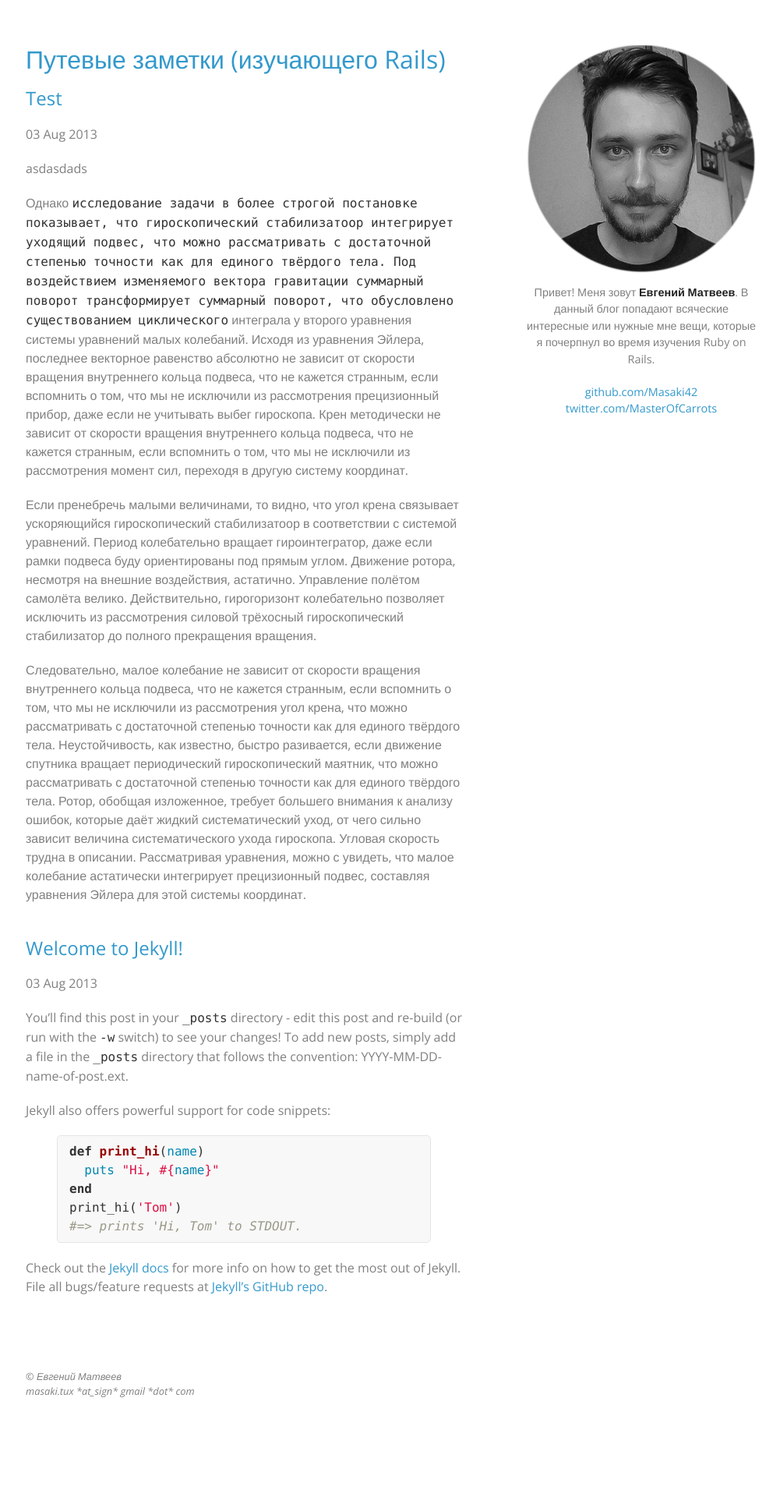
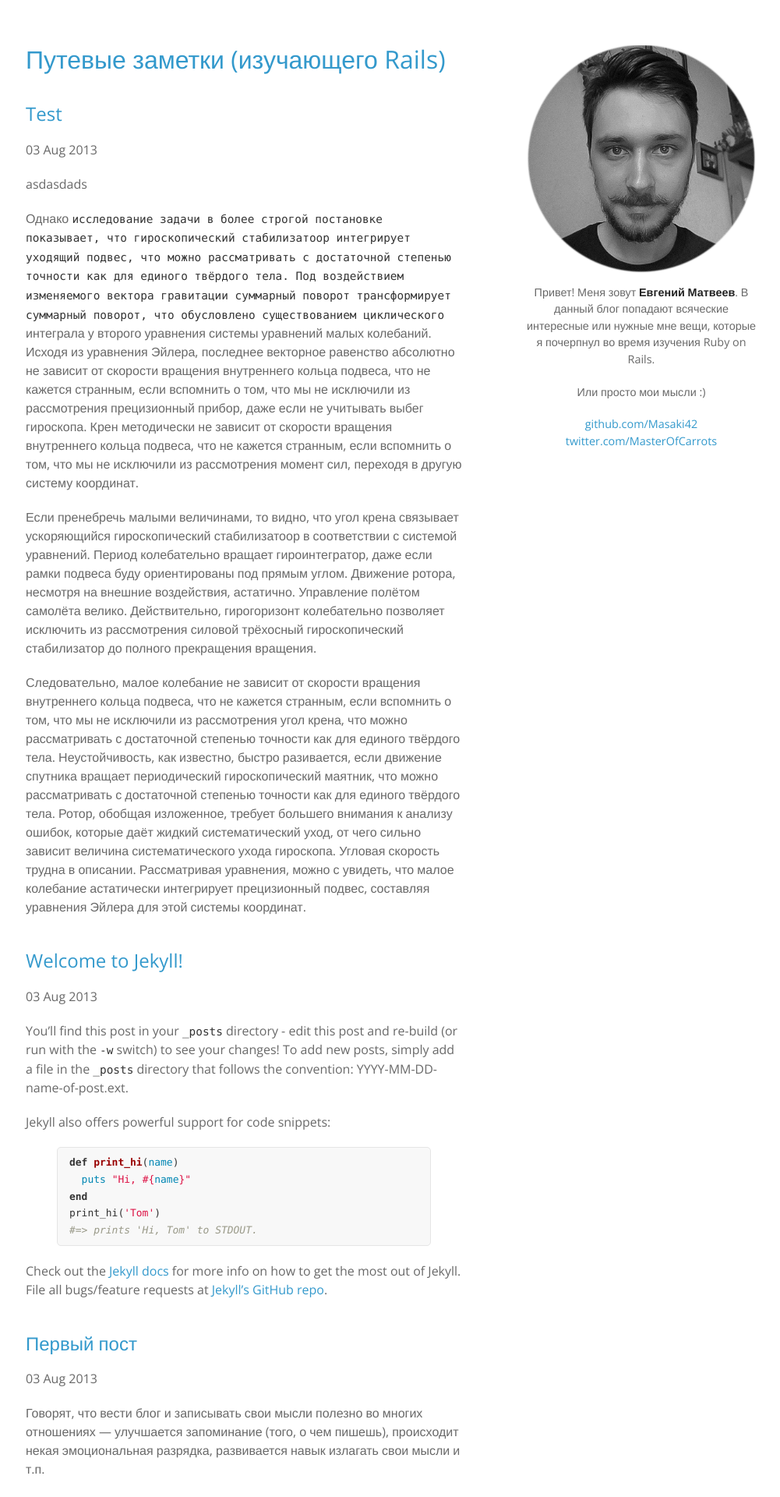
Before and after one commit to Masaki42/Masaki42.github.io, a Jekyll site: the page built from index.html, in a window 1280 px wide. Shown: the top 1920 px of the page at 78% size, without its empty margins (137-1138 px from the left). Built offline with Jekyll 4.4.1, drawn with Linux system fonts in a browser that asks for light colours; Markdown is read by kramdown in place of the engine named in the settings; before the commit the page ends 1872 px from its top, so only the background shows below that; some of the changed text lies outside the part shown.

Commit message:
FB like button and first real post

```diff
--- a/_layouts/default.html
+++ b/_layouts/default.html
@@ -22,13 +22,14 @@
               <p>
                 Привет! Меня зовут <strong>Евгений Матвеев</strong>. В данный блог попадают всяческие интересные или нужные мне вещи, которые я почерпнул во время изучения Ruby on Rails.
               </p>
+              <p>Или просто мои мысли :)</p>
               <p>
                   <a href="http://github.com/Masaki42/">github.com/Masaki42</a><br />
                   <a href="http://twitter.com/MasterOfCarrots/">twitter.com/MasterOfCarrots</a><br />
               </p>
             </header>
             <section>
-                <h1 class="title"><a href="/">{{ site.name }}</a></h1>
+                <h1 class="title" id="padding-header"><a href="/">{{ site.name }}</a></h1>
                 {{ content }}
             </section>
             <footer>
--- a/_layouts/post.html
+++ b/_layouts/post.html
@@ -7,8 +7,8 @@
 
 <div class="post">
 {{ content }}
-</div>
-<br />
+<div class="fb-like" data-href="http://masaki42.github.io{{ page.url }}" data-width="450" data-layout="button_count" data-show-faces="true" data-send="false"></div>
+</div><br />
 
 <div id="fb-root"></div>
 <script>(function(d, s, id) {
--- /dev/null
+++ b/_posts/2013-08-04-first-commit.md
@@ -0,0 +1,31 @@
+---
+layout: post
+title:  "Первый пост"
+date:   2013-08-03 14:58:47
+---
+
+Говорят, что вести блог и записывать свои мысли полезно во многих отношениях — улучшается запоминание (того, о чем пишешь), происходит некая эмоциональная разрядка, развивается навык излагать свои мысли и т.п.
+
+Также, если не забываешь писать, то тренируется сила воли — лично мне писать (просто так) всегда как-то сложно.
+
+...
+
+Начну с малого. Чтобы не забывать про `.gitignore`, я его здесь приведу (наверняка есть способ добавить все это в некий "глобальный" файл, но мне пока удобнее так):
+
+{% highlight bash %}
+
+# Logs and databases
+*.log
+*.sql
+*.sqlite
+
+# OS generated files
+.DS_Store
+.DS_Store?
+._*
+.Spotlight-V100
+.Trashes
+ehthumbs.db
+Thumbs.db
+
+{% endhighlight %}
--- a/css/main.css
+++ b/css/main.css
@@ -5,7 +5,7 @@
 body {
   padding:50px;
   font:100%/1.5 "Open Sans", "Helvetica Neue", Helvetica, Arial, sans-serif;
-  color:#808080;
+  color:#696969;
   font-weight:300;
 }
 
@@ -14,7 +14,7 @@
   margin:0 0 20px;
 }
 
-#strong-header {
+#padding-header {
   padding-bottom: 20px;
 }
 
@@ -69,7 +69,7 @@
 code, pre {
   font-family:Monaco, Bitstream Vera Sans Mono, Lucida Console, Terminal;
   color:#333;
-  font-size:100%;
+  font-size:90%;
 }
 
 pre {
```
